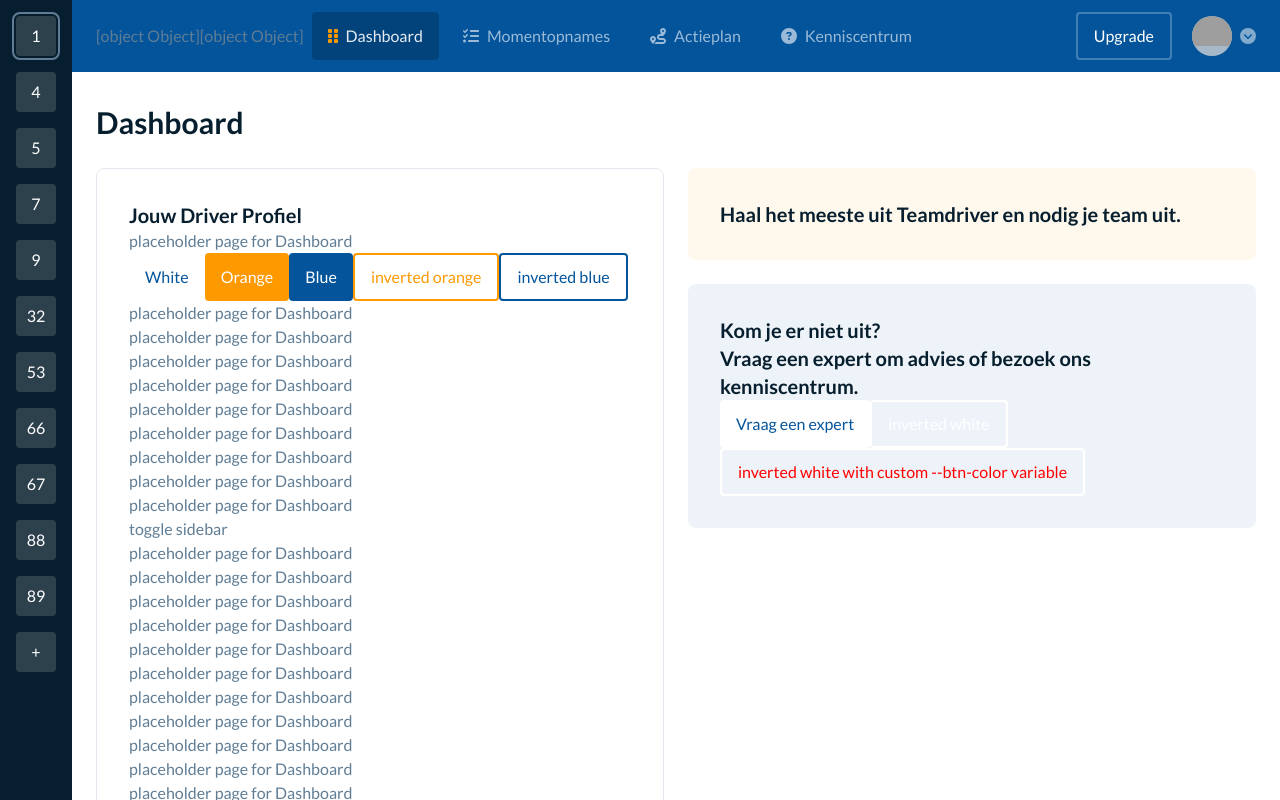
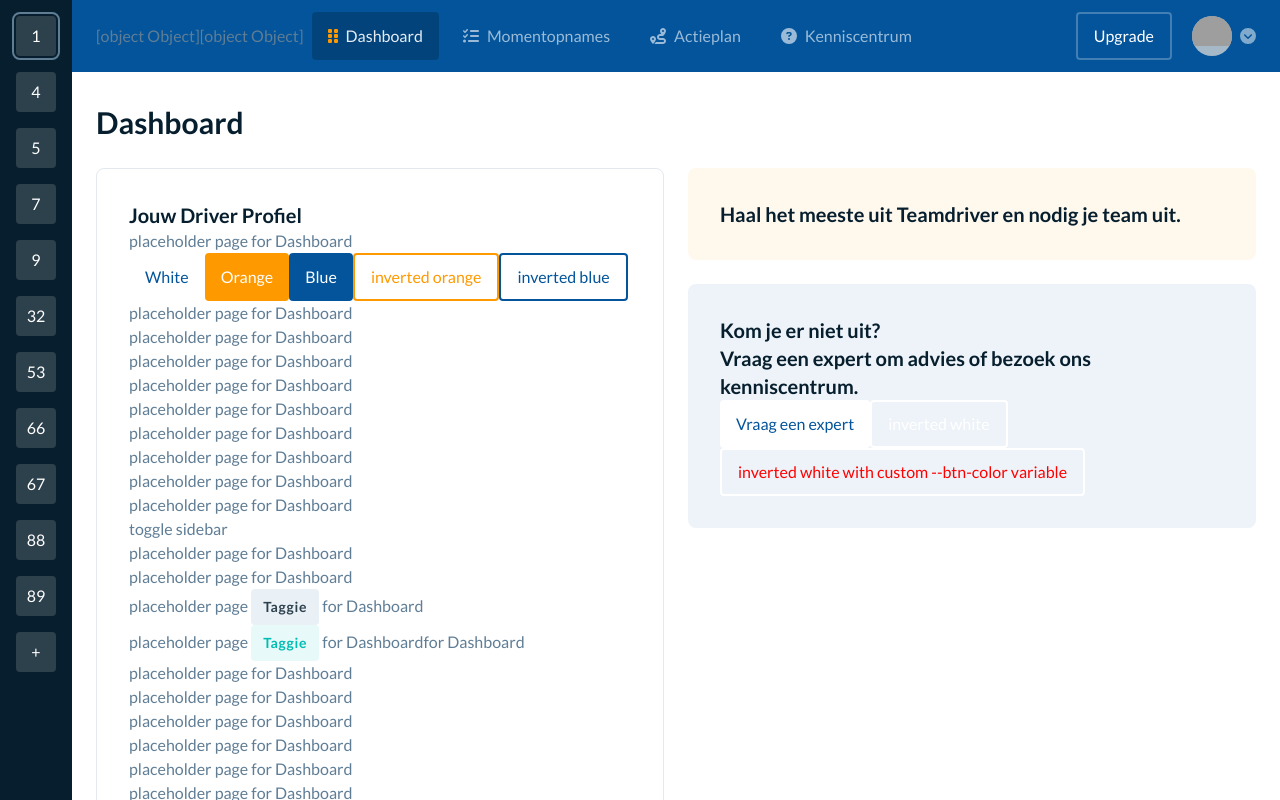
Before and after one commit to colintanw2w/nuxt-tea, a Nuxt app: page /dashboard in a window 1280 px wide. Shown: the top 800 px of the page. Built offline with nearby package versions, Linux system fonts and the light colour scheme; grey boxes are pictures that could not be loaded.

Commit message:
added tag component

```diff
--- a/assets/scss/abstracts/_colors.scss
+++ b/assets/scss/abstracts/_colors.scss
@@ -9,12 +9,15 @@ $map: (
   "blue-300": "207deg, 22%, 48%",
   /* #a4c2db */
   "blue-200": "207deg, 43%, 75%",
+
+  "blue-100": "207deg, 44%, 94%",
   /* #ff9a00 */
   "orange-500": "36deg, 100%, 48%",
   /* #ff9a00 */
   "orange-400": "36deg, 100%, 50%",
   /* #00bcb4 */
   "turquoise-400": "177deg, 100%, 37%",
+  "turquoise-100": "177deg, 60%, 94%",
   /* a6b8c7 */
   "gray-300": "207deg, 24%, 72%",
   /* e3e9ee */
--- a/assets/scss/components/_teams-sidebar.scss
+++ b/assets/scss/components/_teams-sidebar.scss
@@ -19,7 +19,8 @@ $teamsSidebarWidth: 250px;
   @apply bg-blue-500;
   width: 2.5rem;
   height: 2.5rem;
-  border-radius: 0.25rem; /* value not supported by Tailwind */
+  border-radius: 0.25rem;
+  /* value not supported by Tailwind */
   color: #ffffff;
 
   &:before {
@@ -48,5 +49,5 @@ $teamsSidebarWidth: 250px;
 }
 
 .teams-sidebar .add-block:hover {
-  @apply bg-turqoise;
+  @apply bg-turquoise;
 }
--- /dev/null
+++ b/assets/scss/components/base/_tag.scss
@@ -0,0 +1,23 @@
+.base-tag {
+  @apply inline-block;
+  @apply px-3 py-2;
+  @apply rounded;
+  @apply text-sm;
+  @apply font-bold;
+  // @apply uppercase;
+  @apply text-white;
+  @apply font-header;
+  @apply tracking-wider;
+
+  @apply hover:underline;
+
+  &.base-tag-color-blue {
+    @apply bg-blue-100;
+    @apply text-blue-500;
+  }
+
+  &.base-tag-color-turquoise {
+    @apply bg-turquoise-100;
+    @apply text-turquoise-400;
+  }
+}
--- a/assets/scss/main.scss
+++ b/assets/scss/main.scss
@@ -5,6 +5,7 @@
 
 @use "components/base/box";
 @use "components/base/button";
+@use "components/base/tag";
 @use "components/teams-sidebar";
 @use "components/top-nav";
 @use "components/forms/text-input";
--- /dev/null
+++ b/components/base/Tag.vue
@@ -0,0 +1,20 @@
+<script setup lang="ts">
+    type Color = 'orange' | 'blue' | 'white' | 'turquoise' | 'transparent';
+    interface Props {
+        color?: Color;
+    }
+
+const props = withDefaults(defineProps<Props>(), {
+    color: 'blue'
+});
+
+const cssClasses = computed(() => {
+    return props.color ? 'base-tag-color-' + props.color : '';
+});
+</script>
+
+<template>
+    <div class="base-tag" :class="cssClasses">
+        <slot />
+    </div>
+</template>
--- a/pages/dashboard.vue
+++ b/pages/dashboard.vue
@@ -45,8 +45,17 @@ const sidebar = useSidebar();
                     </button>
                     <p>placeholder page for Dashboard</p>
                     <p>placeholder page for Dashboard</p>
-                    <p>placeholder page for Dashboard</p>
-                    <p>placeholder page for Dashboard</p>
+                    <p>
+                        placeholder page
+                        <BaseTag color="blue">
+                            Taggie
+                        </BaseTag> for Dashboard
+                    </p>
+                    <p>
+                        placeholder page <BaseTag color="turquoise">
+                            Taggie
+                        </BaseTag> for Dashboardfor Dashboard
+                    </p>
                     <p>placeholder page for Dashboard</p>
                     <p>placeholder page for Dashboard</p>
                     <p>placeholder page for Dashboard</p>
--- a/tailwind.config.js
+++ b/tailwind.config.js
@@ -15,7 +15,8 @@ module.exports = {
                 500: 'hsl(var(--td-color-blue-500), <alpha-value>)' /* teams sidebar block default color */,
                 400: 'hsl(var(--td-color-blue-400), <alpha-value>)' /* topnav color, login background color */,
                 300: 'hsl(var(--td-color-blue-300), <alpha-value>)' /* text color, Teams sidebar active team border */,
-                200: 'hsl(var(--td-color-blue-200), <alpha-value>)' /* top nav text color */
+                200: 'hsl(var(--td-color-blue-200), <alpha-value>)' /* top nav text color */,
+                100: 'hsl(var(--td-color-blue-100), <alpha-value>)' /* tag color */
             },
             gray: {
                 300: 'hsl(var(--td-color-gray-300), <alpha-value>)' /* TODO: forgot */,
@@ -27,10 +28,11 @@ module.exports = {
                 500: 'hsl(var(--td-color-orange-500), <alpha-value>)',
                 400: 'hsl(var(--td-color-orange-400), <alpha-value>)'
             },
-            turqoise: {
+            turquoise: {
                 DEFAULT:
           'hsl(var(--td-color-turquoise-400), <alpha-value>)' /* check marks in plan selection */,
-                400: 'hsl(var(--td-color-turquoise-400), <alpha-value>)' /* check marks in plan selection */
+                400: 'hsl(var(--td-color-turquoise-400), <alpha-value>)' /* check marks in plan selection */,
+                100: 'hsl(var(--td-color-turquoise-100), <alpha-value>)' /* check marks in plan selection */
             },
             // color aliases for easy use
             border: 'hsl(var(--td-color-gray-200), <alpha-value>)',
```
